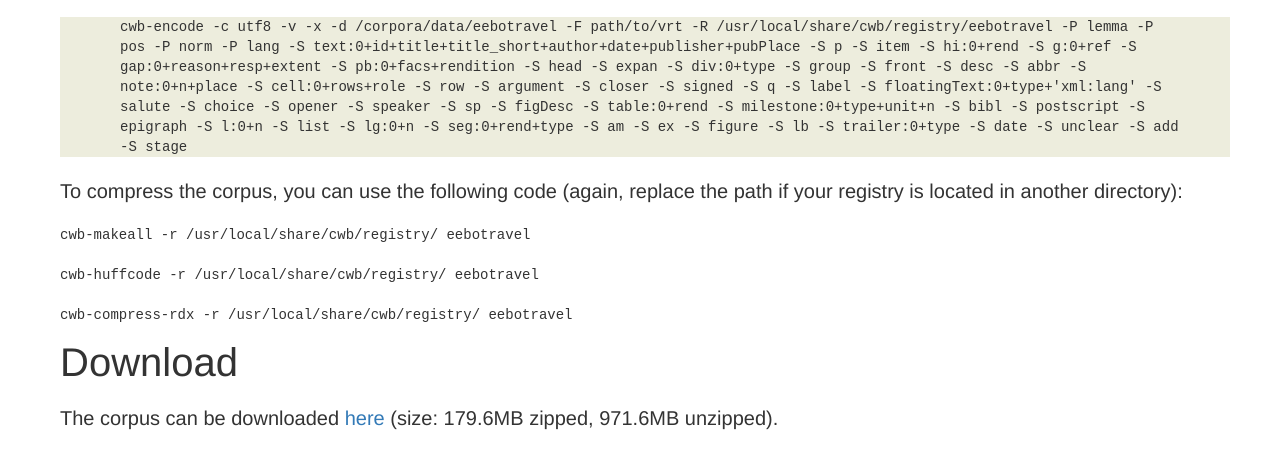
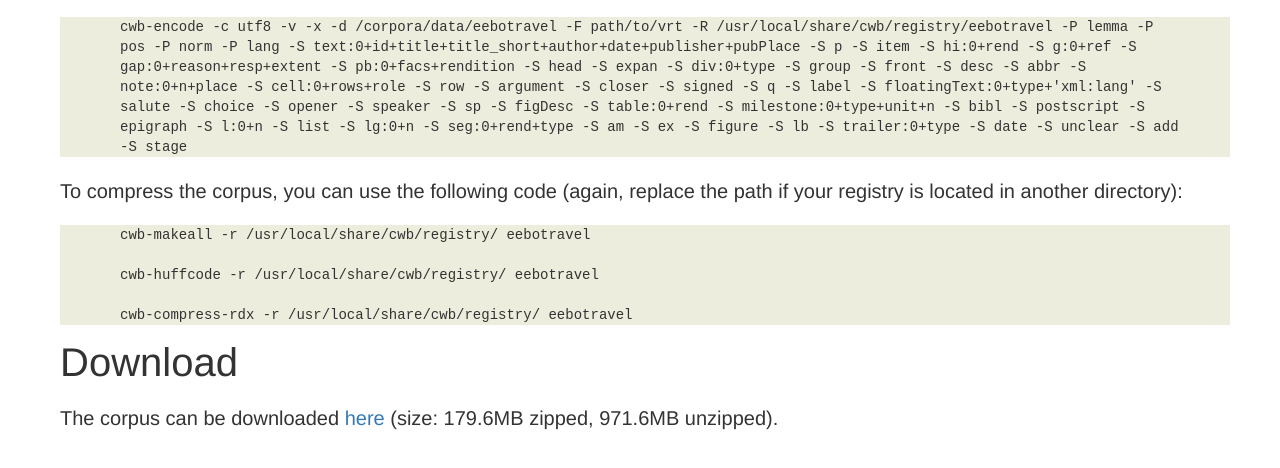
Before and after one commit to eebo-travel/eebo-travel.github.io, a plain HTML site: page docs/index.html in a window 1280 px wide. Shown: the part 737-1205 px from the top of the page. Drawn offline with nearby package versions, Linux system fonts and the light colour scheme.

Commit message:
corrected typo

```diff
--- a/docs/index.html
+++ b/docs/index.html
@@ -63,7 +63,7 @@ body {
 
 <p class="main">To compress the corpus, you can use the following code (again, replace the path if your registry is located in another directory):</p>
 
-<div style="background:#ededdd;margin-right:50px;margin-left: 60px"></div>
+<div style="background:#ededdd;margin-right:50px;margin-left: 60px">
 <p class="code">cwb-makeall -r /usr/local/share/cwb/registry/ eebotravel</p>
 
 <p class="code">cwb-huffcode -r /usr/local/share/cwb/registry/ eebotravel</p>
```
